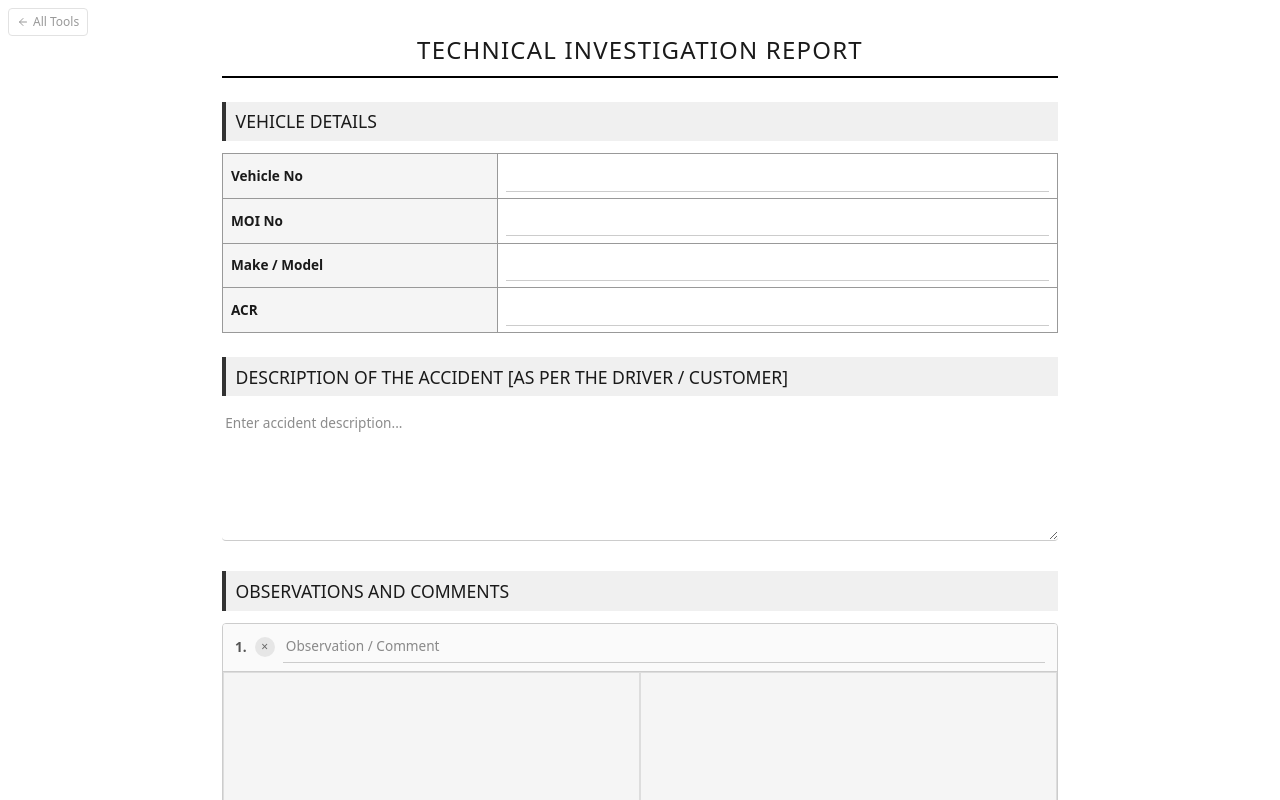
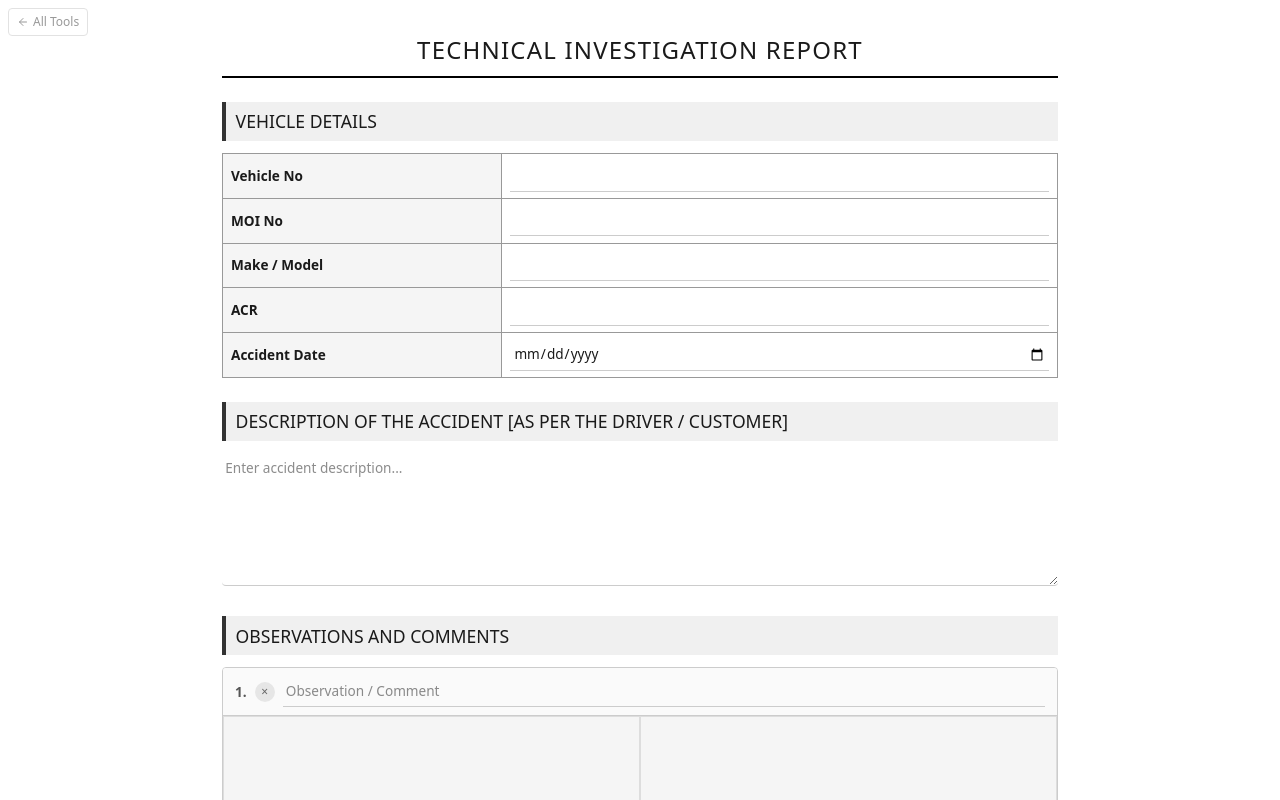
Before and after one commit to bytkloud/minitools, a React (Vite) app: page /technical-investigation-report in a window 1280 px wide. Shown: the top 800 px of the page. Built offline with nearby package versions, Linux system fonts and the light colour scheme.

Commit message:
added accident date field

```diff
--- a/src/tools/investigation-request/docx-builder.ts
+++ b/src/tools/investigation-request/docx-builder.ts
@@ -81,9 +81,9 @@ function bodyParagraph(content: string) {
   })
 }
 
-function checklistRow(num: number, label: string, checked: boolean) {
+function checklistRow(num: number, label: string) {
   return new Paragraph({
-    children: [run(`${checked ? '☑' : '☐'}  ${num}. ${label}`, { size: 20 })],
+    children: [run(`☑  ${num}. ${label}`, { size: 20 })],
     spacing: { before: 40, after: 40 },
   })
 }
@@ -99,15 +99,17 @@ function buildChecklist(data: ReportData) {
   const rows: Paragraph[] = []
   let num = 0
 
-  data.checklist.forEach((item) => {
+  data.checklist.filter((item) => item.checked).forEach((item) => {
     num += 1
-    rows.push(checklistRow(num, item.label, item.checked))
+    rows.push(checklistRow(num, item.label))
   })
 
   data.customItems.forEach((item) => {
     num += 1
     rows.push(checklistRowPlain(num, item.label))
   })
+
+  if (rows.length === 0) rows.push(bodyParagraph('No areas selected.'))
 
   return rows
 }
--- a/src/tools/investigation-request/form.tsx
+++ b/src/tools/investigation-request/form.tsx
@@ -31,7 +31,7 @@ function ChecklistRow({
   onRemove?: () => void
 }) {
   return (
-    <div className="checklist-row">
+    <div className={`checklist-row${item.checked ? '' : ' checklist-unchecked'}`}>
       <label className="checklist-label">
         <input type="checkbox" checked={item.checked} onChange={(e) => onToggle(e.target.checked)} />
         <span>{item.label}</span>
--- a/src/tools/investigation-request/report.css
+++ b/src/tools/investigation-request/report.css
@@ -261,6 +261,12 @@
   color: #333;
 }
 
+@media (max-width: 640px) {
+  .photo-gallery {
+    grid-template-columns: 1fr;
+  }
+}
+
 .action-buttons {
   display: flex;
   gap: 0.75rem;
@@ -316,6 +322,10 @@
     break-inside: avoid;
   }
 
+  .checklist-unchecked {
+    display: none !important;
+  }
+
   .photo-thumb .remove-btn {
     display: none !important;
   }
--- a/src/tools/technical-investigation-report/docx-builder.ts
+++ b/src/tools/technical-investigation-report/docx-builder.ts
@@ -90,6 +90,7 @@ function buildVehicleTable(data: ReportData) {
     ['MOI No',        data.moiNo],
     ['Make / Model',  data.makeModel],
     ['ACR',           data.acr],
+    ['Accident Date', data.accidentDate],
   ]
   return new Table({
     width: { size: 100, type: WidthType.PERCENTAGE },
--- a/src/tools/technical-investigation-report/form.tsx
+++ b/src/tools/technical-investigation-report/form.tsx
@@ -11,10 +11,11 @@ const SIGNATURES = [
 ]
 
 const VEHICLE_FIELDS = [
-  { field: 'vehicleNo' as const, label: 'Vehicle No' },
-  { field: 'moiNo' as const, label: 'MOI No' },
-  { field: 'makeModel' as const, label: 'Make / Model' },
-  { field: 'acr' as const, label: 'ACR' },
+  { field: 'vehicleNo' as const, label: 'Vehicle No', type: 'text' },
+  { field: 'moiNo' as const, label: 'MOI No', type: 'text' },
+  { field: 'makeModel' as const, label: 'Make / Model', type: 'text' },
+  { field: 'acr' as const, label: 'ACR', type: 'text' },
+  { field: 'accidentDate' as const, label: 'Accident Date', type: 'date' },
 ]
 
 function ObservationImageSlot({ idx, onChange, onRemove, src }: {
@@ -114,7 +115,7 @@ function SignatureUpload({ label, nameKey, value, onChange }: {
 }
 
 export default function TechnicalInvestigationReportForm() {
-  const [vehicleFields, setVehicleFields] = useState({ vehicleNo: '', moiNo: '', makeModel: '', acr: '' })
+  const [vehicleFields, setVehicleFields] = useState({ vehicleNo: '', moiNo: '', makeModel: '', acr: '', accidentDate: '' })
   const [accidentDescription, setAccidentDescription] = useState('')
   const [recommendation, setRecommendation] = useState('')
   const [observationRows, setObservationRows] = useState<number[]>([0])
@@ -179,12 +180,12 @@ export default function TechnicalInvestigationReportForm() {
         <h2>Vehicle Details</h2>
         <table>
           <tbody>
-            {VEHICLE_FIELDS.map(({ field, label }) => (
+            {VEHICLE_FIELDS.map(({ field, label, type }) => (
               <tr key={field}>
                 <th>{label}</th>
                 <td>
                   <input
-                    type="text"
+                    type={type}
                     value={vehicleFields[field]}
                     onChange={(e) => setVehicleFields(prev => ({ ...prev, [field]: e.target.value }))}
                   />
--- a/src/tools/technical-investigation-report/report-types.ts
+++ b/src/tools/technical-investigation-report/report-types.ts
@@ -15,6 +15,7 @@ export interface ReportData {
   moiNo: string
   makeModel: string
   acr: string
+  accidentDate: string
   accidentDescription: string
   observations: ObservationData[]
   recommendation: string
```
